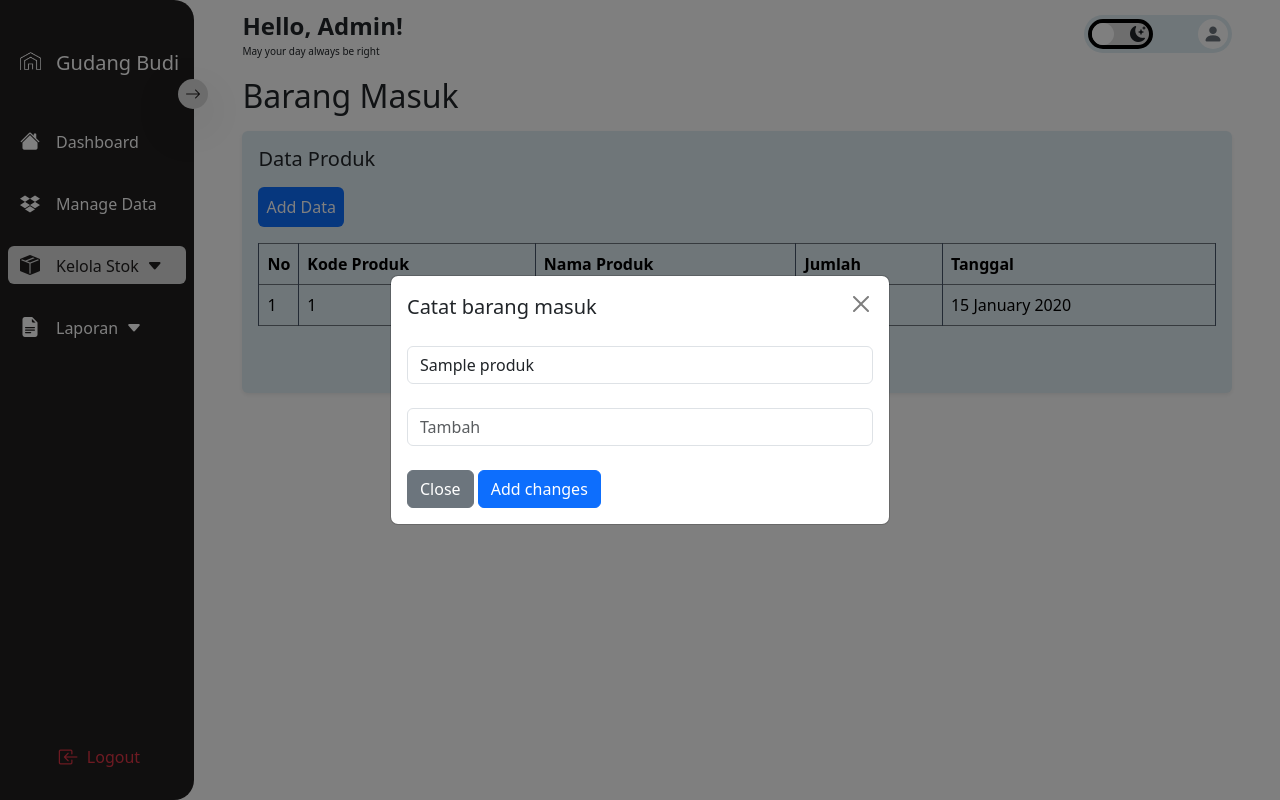
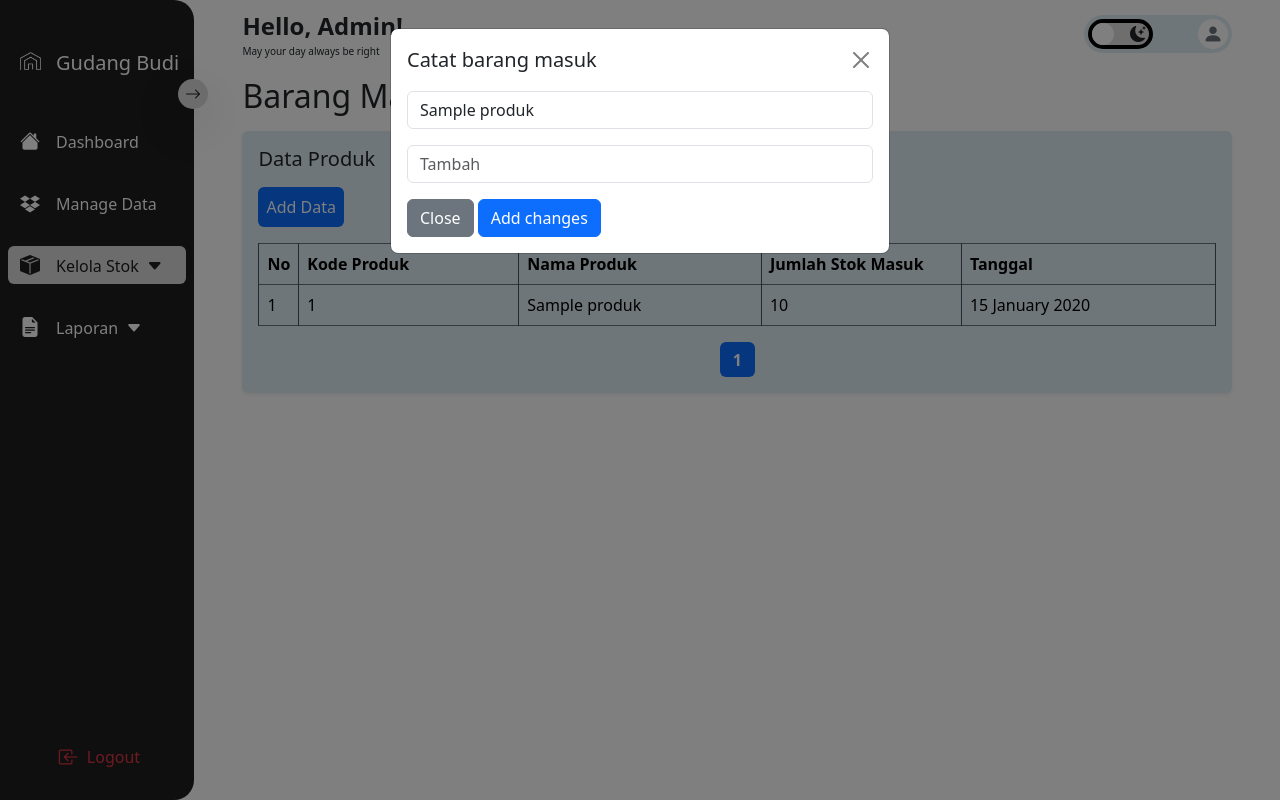
Before and after one commit to zackyhermawan/web_inventaris_toko_grosir, a PHP site: page /barangMasuk.php in a window 1280 px wide, after a click on "Add Data". Run offline with PHP 8.4, Linux system fonts and the light colour scheme; the visitor is signed in with stand-in values (Sample User, id 1); tables that the repository leaves empty or names only in its code hold one stand-in row (values such as "Sample post").

Commit message:
Update barangMasuk.php

```diff
--- a/Dashboard_webDev/barangMasuk.php
+++ b/Dashboard_webDev/barangMasuk.php
@@ -7,7 +7,7 @@ if (!isset($_SESSION['username'])) {
   exit();
 }
 
-if ($_SESSION['role'] !== 'Admin') {
+if ($_SESSION['role'] !== 'admin') {
   echo "<script>
         alert('Anda bukan admin. Anda tidak dapat mengakses halaman ini.');
         window.location.href = 'dashboard.php';
@@ -70,6 +70,7 @@ if (isset($_POST['tambah'])) {
     <meta name="viewport" content="width=device-width, initial-scale=1" />
     <title>Dashboard - Admin</title>
     <link rel="stylesheet" href="style.css" />
+    <link rel="icon" href="./asset/logo-img.png">
     <link href="https://cdn.jsdelivr.net/npm/bootstrap-icons/font/bootstrap-icons.css" rel="stylesheet" />
     <link rel="stylesheet" href="https://cdnjs.cloudflare.com/ajax/libs/Chart.js/4.4.1/chart.min.js">
     <link href="https://cdn.jsdelivr.net/npm/bootstrap@5.3.3/dist/css/bootstrap.min.css" rel="stylesheet" integrity="sha384-QWTKZyjpPEjISv5WaRU9OFeRpok6YctnYmDr5pNlyT2bRjXh0JMhjY6hW+ALEwIH" crossorigin="anonymous" />
@@ -174,13 +175,13 @@ if (isset($_POST['tambah'])) {
                     <h5 class="card-title m-0">Data Produk</h5>
                     <a href="" data-bs-toggle="modal" data-bs-target="#exampleModal" class="d-inline-block text-decoration-none p-2 bg-primary text-white rounded my-3" >Add Data</a>
                     <div class="table-responsive">
-                      <table class="table table-bordered border-secondary px-2">
+                      <table class="table table-hover table-bordered border-secondary px-2">
                         <thead>
                           <tr>
                             <th style="width: 30px;">No</th>
                             <th>Kode Produk</th>
                             <th>Nama Produk</th>
-                            <th>Jumlah</th>
+                            <th style="width: 200px;">Jumlah Stok Masuk</th>
                             <th>Tanggal</th>
                           </tr>
                         </thead>
@@ -222,26 +223,24 @@ if (isset($_POST['tambah'])) {
   </body>
   <!-- Modal ADD DATA -->
 <div class="modal fade" id="exampleModal" tabindex="-1" aria-labelledby="exampleModalLabel" aria-hidden="true">
-    <div class="modal-dialog modal-dialog-centered">
+    <div class="modal-dialog">
       <div class="modal-content">
         <div class="modal-body">
-          <div class="header mb-4 d-flex justify-content-between">
+          <div class="header mb-3 d-flex align-items-center justify-content-between">
             <h1 class="modal-title fs-5" id="exampleModalLabel">Catat barang masuk</h1>
             <button type="button" class="btn-close" data-bs-dismiss="modal" aria-label="Close"></button>
           </div>
-
+          <!-- FORM ADD DATA -->
           <form method="POST" class="d-flex flex-column rounded-3 justify-content-center">
-              <select class="form-control" name="id_produk">
+              <select class="form-control mb-3" name="id_produk">
                 <?php while ($select = mysqli_fetch_array($result_tambah_stok)):?>
                 <option value="<?= $select['id_produk'] ?>"><?= $select['nama_produk'] ?></option>
                 <?php endwhile ?>
               </select>
-              <br>
 
-              <div>
+              <div class="mb-3">
                 <input type="number" name="tambah_stok" placeholder="Tambah" class="form-control" id="" required />
               </div>
-              <br>
 
             <div class="footer">
               <button type="button" class="btn btn-secondary" data-bs-dismiss="modal">Close</button>
```
